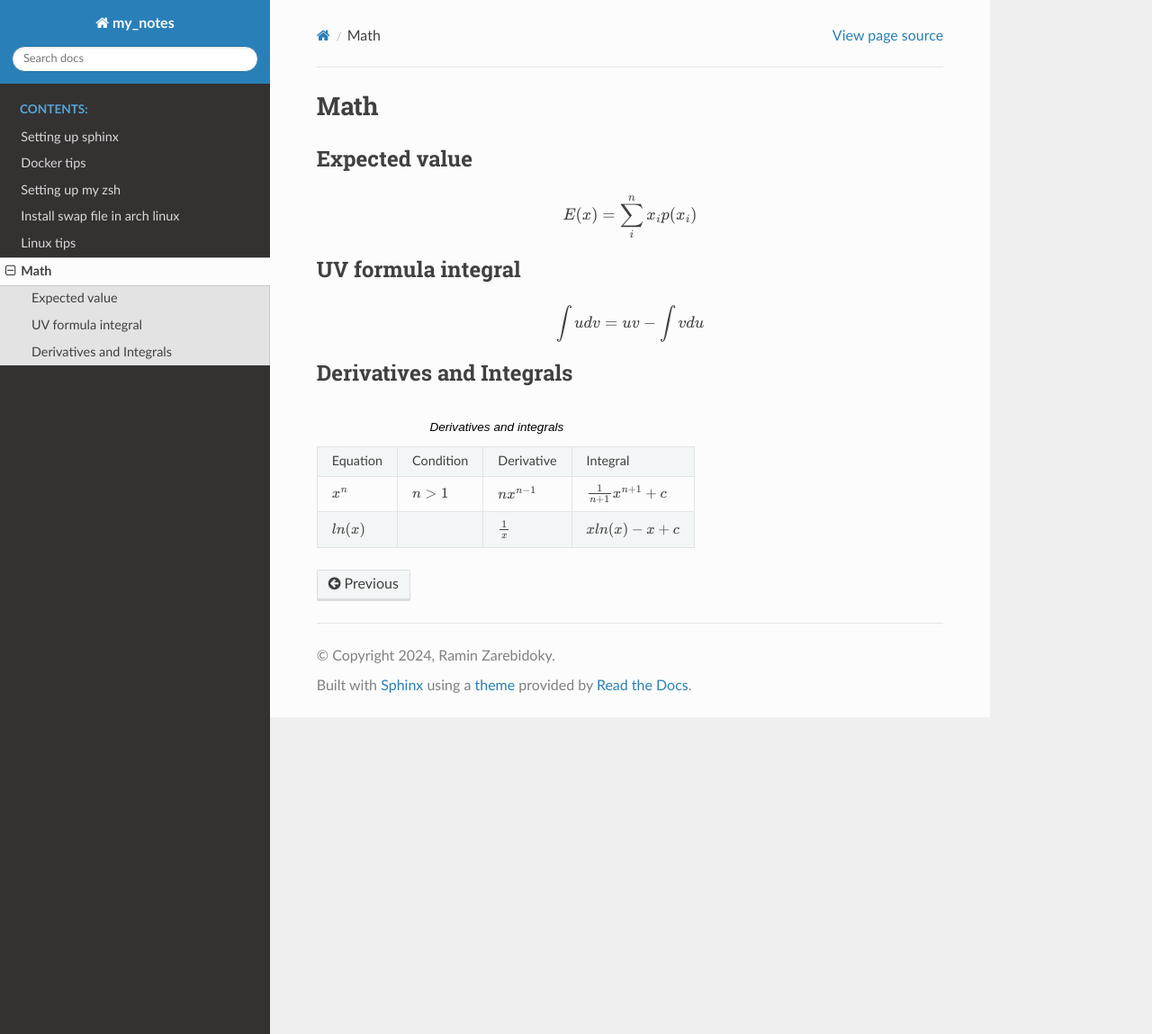
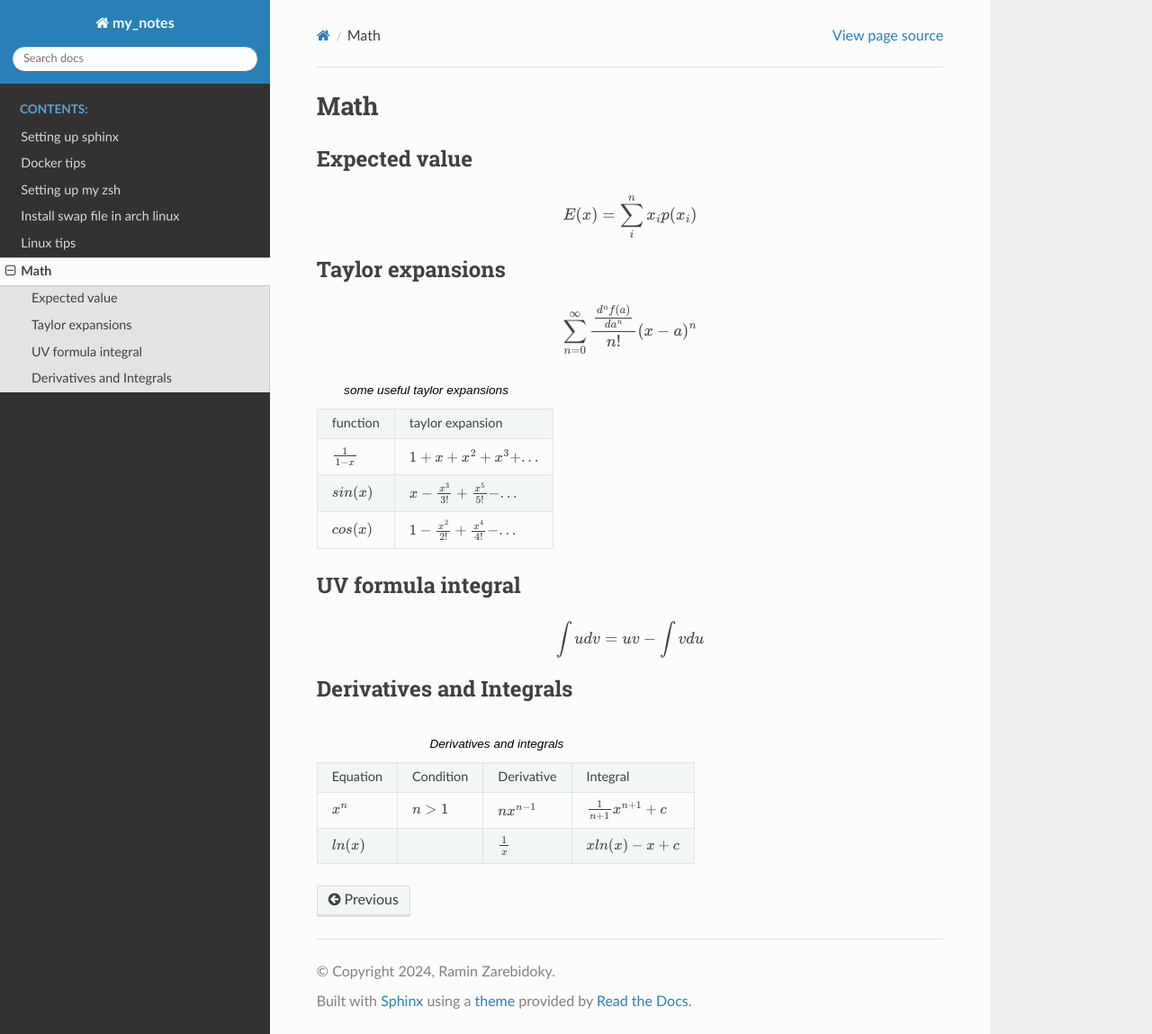
Before and after one commit to LiterallyTheOne/my_notes, a Sphinx documentation site: the page built from docs/source/math.rst, in a window 1280 px wide and 1149 px high. Shown: the whole window at 90% size. Built offline with Sphinx 7.4.7 and the Read the Docs theme 2.0.0, drawn with Linux system fonts in a browser that asks for light colours.

Commit message:
Add taylor expansions

```diff
--- a/docs/source/math.rst
+++ b/docs/source/math.rst
@@ -7,6 +7,24 @@ Expected value
 .. math::
 
     E(x) = \sum_{i}^{n} x_i p(x_i)
+
+Taylor expansions
+-----------------
+
+.. math::
+
+    \sum_{n=0}^\infty \frac{\frac{d^n f(a)}{d a^n}}{n!}(x-a)^n
+
+.. list-table:: some useful taylor expansions
+
+    * - function
+      - taylor expansion
+    * - :math:`\frac{1}{1-x}`
+      - :math:`1+x+x^2+x^3+...`
+    * - :math:`sin(x)`
+      - :math:`x - \frac{x^3}{3!} + \frac{x^5}{5!} - ...`
+    * - :math:`cos(x)`
+      - :math:`1 - \frac{x^2}{2!} + \frac{x^4}{4!} - ...`
 
 UV formula integral
 -------------------
```
